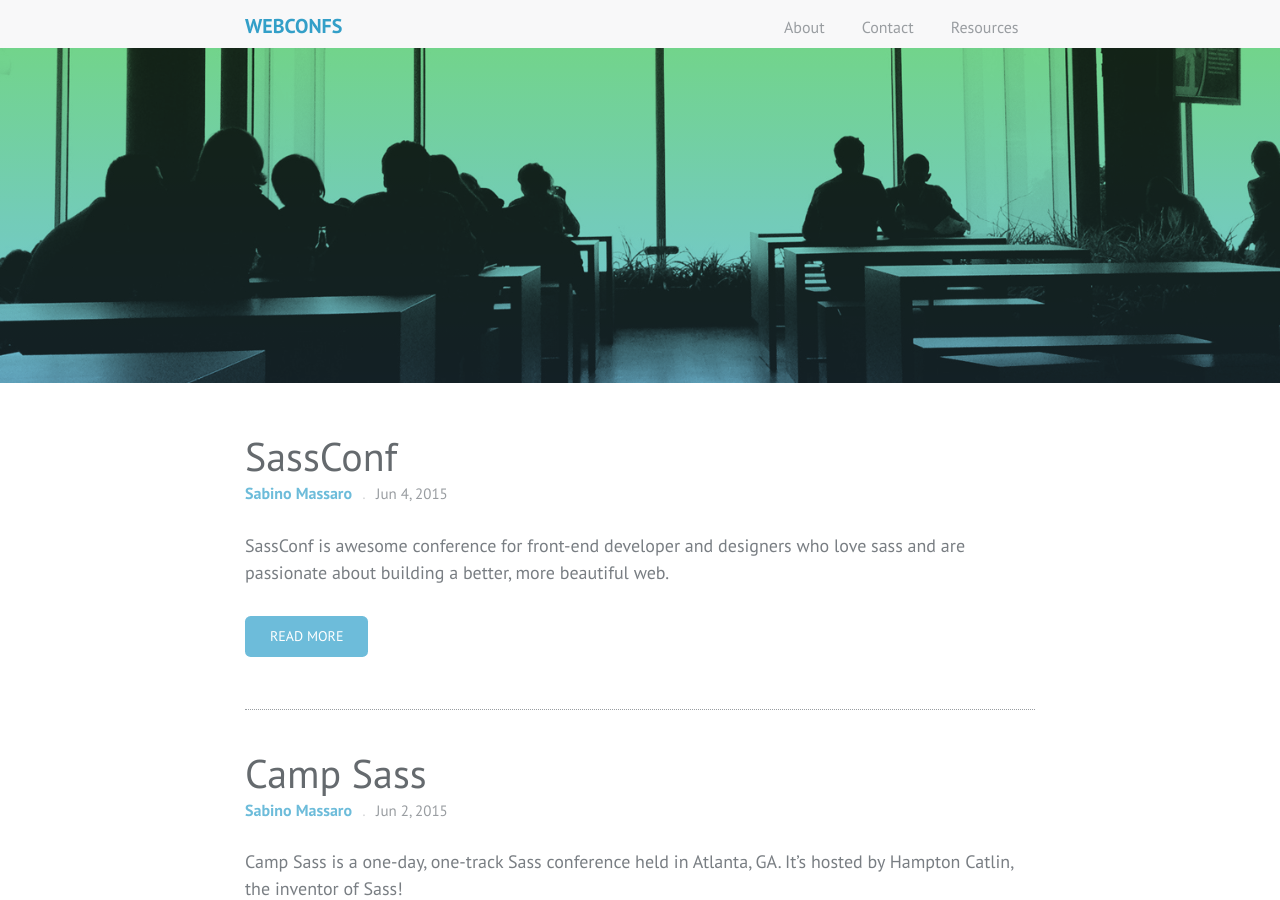
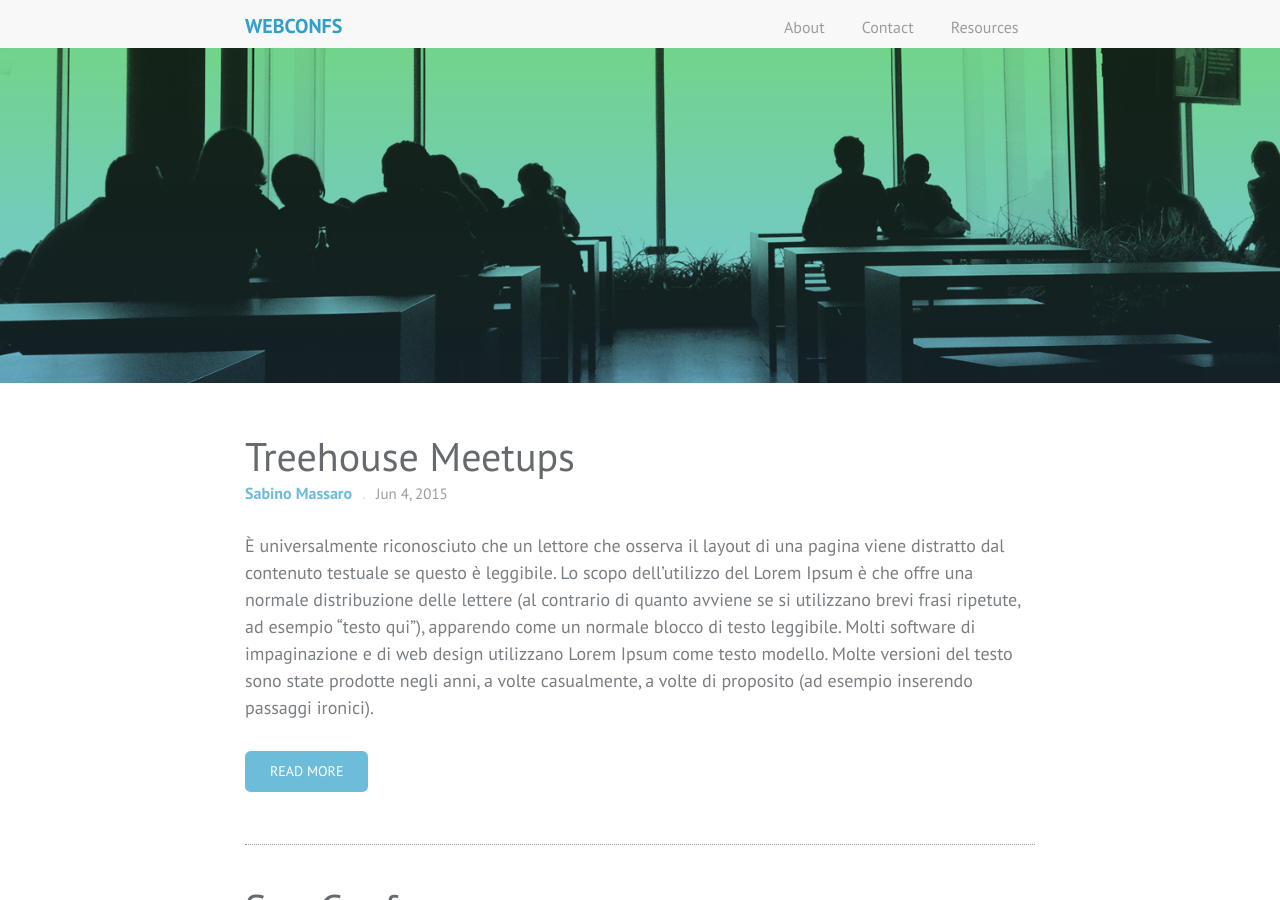
Before and after one commit to jobmassaro/webconf, a Jekyll site: the page built from index.html, in a window 1280 px wide and 900 px high. Built offline with Jekyll 4.4.1, drawn with Linux system fonts in a browser that asks for light colours; the list of posts is cut into pages by our own code; some of the changed text lies outside the part shown.

Commit message:
publish new post

```diff
--- a/_config.yml
+++ b/_config.yml
@@ -2,7 +2,6 @@
 title: WebConf - A blog about web conferences
 email: jobmassaro@gmail.com
 description: A blog about my favorite web conferences.
-baseurl: '/webconf'
 url: "http://webconf.me" # the base hostname & protocol for your site
 twitter_username: tradingtorino
 github_username:  jobmassaro
--- a/_includes/header.html
+++ b/_includes/header.html
@@ -3,7 +3,7 @@
 <header class="main-header" role="banner">
   <div class="grid">
     <div class="grid__col--12">
-      <a class="site-logo" href="{{ site.baseurl }}/" title="Webconfs.me – Home">
+      <a class="site-logo" href="/" title="Webconfs.me – Home">
         WebConfs
       </a>
       <nav class="navbar" role="navigation">
--- /dev/null
+++ b/_posts/2015-06-04-treehouse-meetups.md
@@ -0,0 +1,7 @@
+---
+title: "Treehouse Meetups"
+category: meetups
+author: Sabino Massaro
+---
+
+È universalmente riconosciuto che un lettore che osserva il layout di una pagina viene distratto dal contenuto testuale se questo è leggibile. Lo scopo dell’utilizzo del Lorem Ipsum è che offre una normale distribuzione delle lettere (al contrario di quanto avviene se si utilizzano brevi frasi ripetute, ad esempio “testo qui”), apparendo come un normale blocco di testo leggibile. Molti software di impaginazione e di web design utilizzano Lorem Ipsum come testo modello. Molte versioni del testo sono state prodotte negli anni, a volte casualmente, a volte di proposito (ad esempio inserendo passaggi ironici).
```
Also changed, not shown: _drafts/treehouse-meetups.md (deleted, +0 -8 lines).
